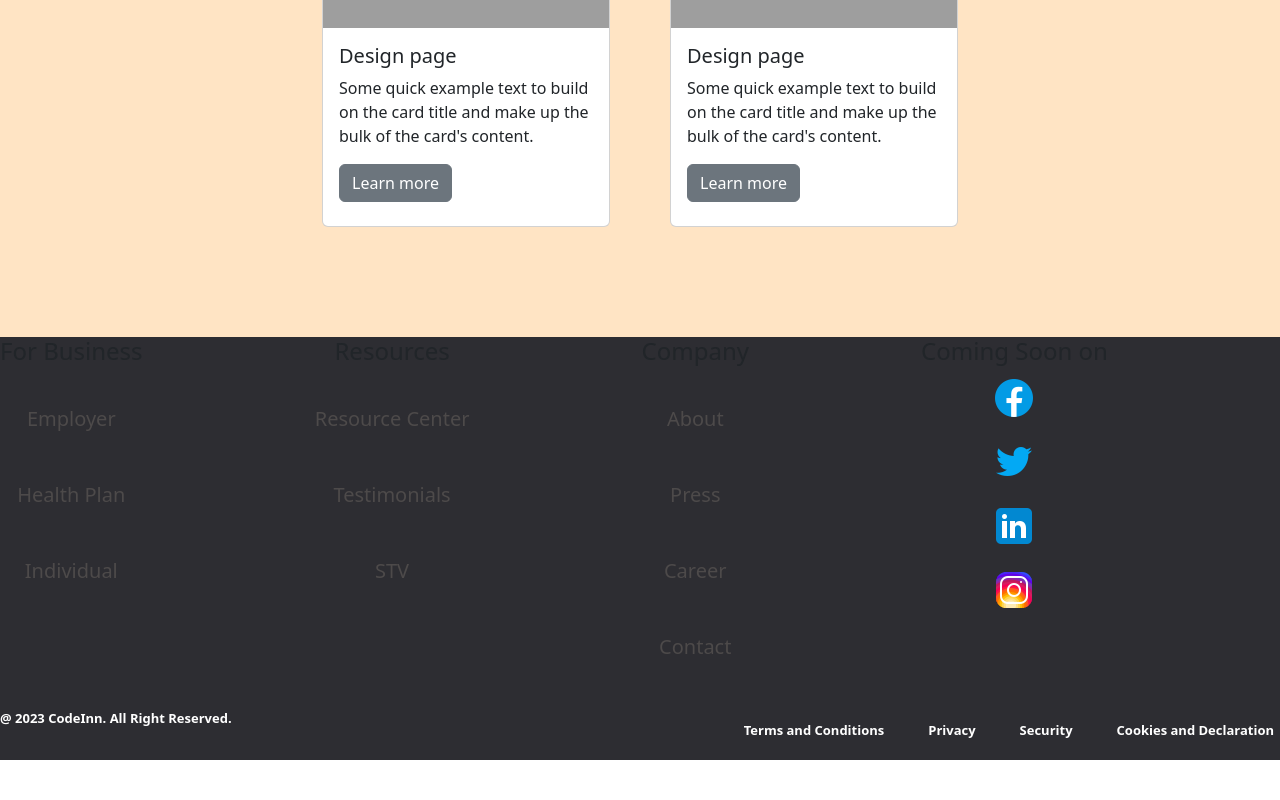
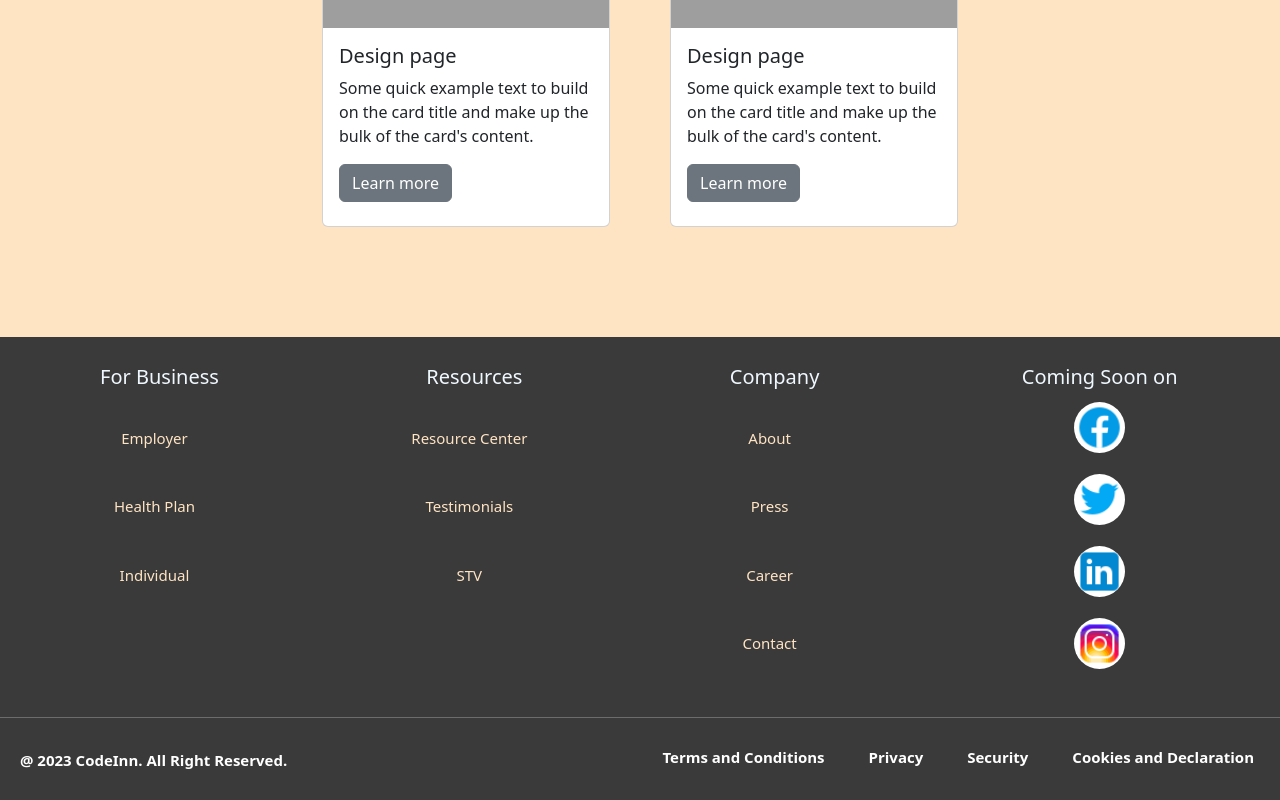
Before and after one commit to KUYSarden/miniproject2, a React (Vite) app: page / in a window 1280 px wide. Shown: the part 1978-2778 px from the top of the page. Before the commit the page ends 2738 px from the top, so only its background shows below. Built offline with nearby package versions, Linux system fonts and the light colour scheme; grey boxes are pictures that could not be loaded.

Commit message:
editing some css

```diff
--- a/src/index.css
+++ b/src/index.css
@@ -246,16 +246,15 @@ padding-left: 5px;
 }
 
 .footer-body {
-    background-color: #2d2d32;
+    background-color: #3a3a3a;
 
 }
 
 .footer{
-    background-color: #2d2d32;
     display: flex;
     justify-content: space-between;
     text-align: center;
-
+    padding-top: 20px;
 }
 
 .footer a {
@@ -294,16 +293,30 @@ sb_footer-links_div{
     display: flex;
     flex-direction: row;
 }
-.socialmedia img{
-    width: 80%;
+.social_media img{
+    width: 20%;
+    margin-left: 100px;
+    background-color: white;
+    margin-top: 5px;
+    border-radius: 50px;
 }
 
 .sb__footer-links_div h4{
-    font-size: 14px;
-    line-height: 15px;
+    font-size: 20px;
+    color: aliceblue;
     margin: 0.5rem 0;
     cursor: pointer;
+    margin-left: 100px
+}
 
+.sb__footer-links_div a p {
+    color: bisque;
+    margin-left: 90px;
+    font-size: 15px;
+}
+
+.sb__footer-links_div a p:hover {
+    color: white;
 }
 
 .sb__footer-below{
@@ -316,11 +329,12 @@ sb_footer-links_div{
 .sb__footer-below-links{
     display: flex;
     flex-direction: row;
+    padding-right: 20px;
+    padding-bottom: 10px;
 }
 
 .sb__footer-below-links p{
-    font-size: 13px;
-    line-height: 15px;
+    font-size: 15px;
     margin-left: 2rem;
     color: white;
     font-weight: 600;
@@ -332,10 +346,11 @@ hr{
 }
 
 .sb__footer-copyright p{
-    font-size: 13px;
-    line-height: 15px;
-    color: rgb(255, 255, 255);
+    font-size: 15px;
+    color: white;
     font-weight: 600;
+    padding-left: 20px;
+    padding-top: 15px;
 }
 
 @media screen and (max-width:850px) {
@@ -431,6 +446,7 @@ hr{
     .sb__footer-links_div{
         margin: 1rem 0;
         line-height: 20px;
+
     }
 
     .sb__footer-below{
@@ -463,7 +479,9 @@ hr{
 }
 
 
-
+.footer-body {
+    display: block;
+}
 
 
 
--- a/src/views/Footer.jsx
+++ b/src/views/Footer.jsx
@@ -13,7 +13,7 @@ const Footer=()=>{
 
        <div className="footer-body">
          <div className="footer">
-            <div>
+            <div className="sb__footer-links_div">
                 <h4>For Business</h4>
                 <a href="/employer">
                        <p>Employer</p>
@@ -26,7 +26,7 @@ const Footer=()=>{
                        </a>
             </div>
 
-            <div>
+            <div className="sb__footer-links_div">
                 <h4>Resources</h4>
                 <a href="/resource">
                          <p>Resource Center</p>
@@ -39,7 +39,7 @@ const Footer=()=>{
                      </a>
             </div>
 
-            <div>
+            <div className="sb__footer-links_div">
                 <h4>Company</h4>
                 <a href="/About">
                      <p>About</p>
@@ -55,9 +55,9 @@ const Footer=()=>{
                  </a>
             </div>
 
-            <div >
+            <div className="sb__footer-links_div">
                 <h4>Coming Soon on</h4>
-                <div className="social media">
+                <div className="social_media">
                     <p><img src={fb} alt="" /></p>
                     <p><img src={twitter} alt="" /></p>
                      <p><img src={linkedin} alt="" /></p>
@@ -69,7 +69,7 @@ const Footer=()=>{
 
          </div>
  </div>
-
+<hr />
  <div className="sb__footer-below">
          <div className="sb__footer-copyright">
              <p>
```
